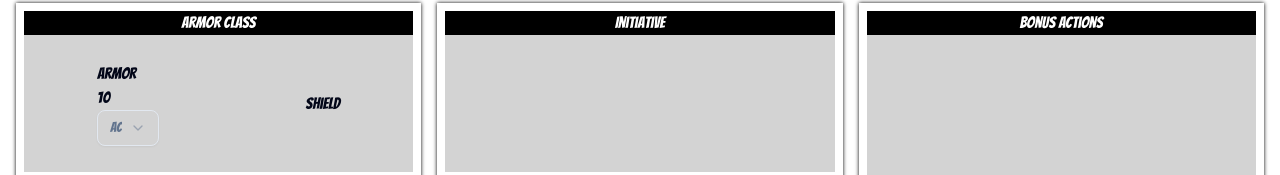
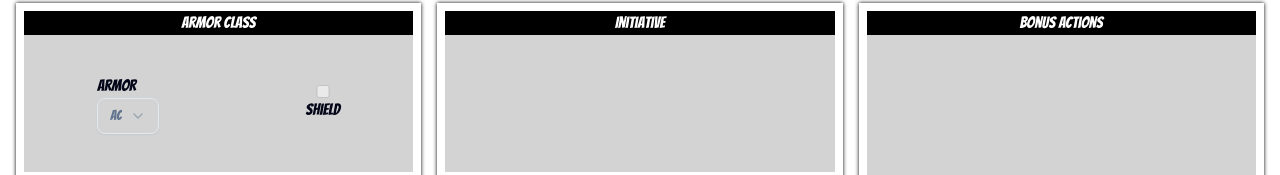
Before and after one commit to Asthere0n/paper-dragon-nextjs, a Next.js app: page / in a window 1280 px wide. Both pictures are taken after a click on the item 550 px from the left and 752 px from the top of the page. Shown: the part 141-316 px from the top of the page. Built offline with nearby package versions, Linux system fonts and the light colour scheme.

Commit message:
Refactor Armor and Shield components to integrate shield functionality and calculate armor class dynamically

```diff
--- a/src/components/CharacterSheetViewer/Combat/PCArmorClass/Armor/Armor.tsx
+++ b/src/components/CharacterSheetViewer/Combat/PCArmorClass/Armor/Armor.tsx
@@ -1,26 +1,8 @@
-import { useContext } from "react";
-import { CharacterContext } from "@/components/CharacterSheetViewer/CharacterSheetViewer";
-
 // Components
 import { Select, SelectContent, SelectItem, SelectTrigger, SelectValue } from "@/components/ui/select"
-import { calcAbilityMod } from "@/components/utils/calcAbilityMod";
+import calculateAC from "../calculateAC";
 
-export default function Armor({armorOptions, selectedArmorClass, onArmorClassChange}) {
-    const characterData = useContext(CharacterContext)
-    const abilityScores = characterData.proficiencies.abilityScores
-
-    function calculateAC(ArmorClass){
-        let finalAC = ArmorClass.base
-
-        if(ArmorClass.modifier !== undefined){
-            ArmorClass.modifier.forEach((ability) => {
-                finalAC += calcAbilityMod(abilityScores[ability])
-                // console.log(ability)
-            });
-        }
-
-        return finalAC
-    }
+export default function Armor({armorOptions, selectedArmorClass, onArmorClassChange, isShieldEquiped}) {
 
     return (
         <div>
@@ -29,7 +11,7 @@ export default function Armor({armorOptions, selectedArmorClass, onArmorClassCha
             </h3>
 
             <p>
-                {selectedArmorClass}
+                {calculateAC(selectedArmorClass, isShieldEquiped)}
             </p>
 
             <Select onValueChange={(value) => onArmorClassChange(value)}>
@@ -38,7 +20,7 @@ export default function Armor({armorOptions, selectedArmorClass, onArmorClassCha
                 </SelectTrigger>
                 <SelectContent>
                     {armorOptions.map(AC => (
-                        <SelectItem key={AC.title} value={calculateAC(AC)}>
+                        <SelectItem key={AC.title} value={AC}>
                             {AC.title}
                         </SelectItem>
                     ))}
--- a/src/components/CharacterSheetViewer/Combat/PCArmorClass/PCArmorClass.tsx
+++ b/src/components/CharacterSheetViewer/Combat/PCArmorClass/PCArmorClass.tsx
@@ -1,5 +1,5 @@
 import styles from "../../CharacterSheetViewer.module.css"
-import { useContext, useState } from "react"
+import { useContext, useEffect, useState } from "react"
 import { CharacterContext } from "../../CharacterSheetViewer"
 
 // Components
@@ -16,6 +16,13 @@ export default function PCArmorClass({ customStyles }: Props) {
   const characterAC = characterData.combat.AC
 
   const [selectedAC, setSelectedAC] = useState(10)
+  const [shieldEquiped, setShieldEquiped] = useState(false)
+
+  useEffect(()=>{
+    if (!selectedAC.AllowsShield){
+      setShieldEquiped(false)
+    }
+  },[selectedAC])
 
   return (
     <div className={`${styles.vignette} col-start-1 row-start-1 row-end-2 flex flex-col`} style={customStyles}>
@@ -27,8 +34,11 @@ export default function PCArmorClass({ customStyles }: Props) {
         armorOptions={characterAC}
         selectedArmorClass={selectedAC}
         onArmorClassChange={setSelectedAC}
+        isShieldEquiped={shieldEquiped}
+
         />
-        <Shield/>
+        <Shield isShieldEquiped={shieldEquiped} equipeShield={setShieldEquiped} allowsShield={selectedAC.AllowsShield}/>
+
       </div>
     </div>
   )
--- a/src/components/CharacterSheetViewer/Combat/PCArmorClass/Shield/Shield.tsx
+++ b/src/components/CharacterSheetViewer/Combat/PCArmorClass/Shield/Shield.tsx
@@ -1,7 +1,18 @@
 import React from 'react'
 
-export default function Shield() {
+export default function Shield({ isShieldEquiped, setShieldEquiped, allowsShield }) {
+
   return (
-    <div>Shield</div>
+    <div className='flex flex-col'>
+      <input
+      type="checkbox"
+      name="shield"
+      id="shield"
+      checked={isShieldEquiped && allowsShield}
+      onChange={(e) => setShieldEquiped(e.target.checked)}
+      disabled={!allowsShield}
+      />
+      <label htmlFor="shield">Shield</label>
+    </div>
   )
 }
--- /dev/null
+++ b/src/components/CharacterSheetViewer/Combat/PCArmorClass/calculateAC.ts
@@ -0,0 +1,23 @@
+import { useContext } from "react";
+import { CharacterContext } from "@/components/CharacterSheetViewer/CharacterSheetViewer";
+import { calcAbilityMod } from "@/components/utils/calcAbilityMod";
+
+
+function calculateAC(ArmorClass, shield) {
+    let finalAC = ArmorClass.base
+    const characterData = useContext(CharacterContext)
+    const abilityScores = characterData.proficiencies.abilityScores
+
+    if (ArmorClass.modifier) {
+        ArmorClass.modifier.forEach((ability) => {
+            finalAC += calcAbilityMod(abilityScores[ability])
+        });
+
+        if(shield){
+            finalAC += characterData.combat.Shield
+        }
+    }
+    return finalAC
+}
+
+export default calculateAC
--- a/src/test/testCharacter.json
+++ b/src/test/testCharacter.json
@@ -182,7 +182,8 @@
                 "title": "Chain Mail",
                 "base": 16,
                 "modifier":[],
-                "DisadvantageStealth": true
+                "DisadvantageStealth": true,
+                "AllowsShield": true
             },
             {
                 "title": "Scale Mail",
@@ -190,17 +191,20 @@
                 "modifier": [
                     "Dexterity"
                 ],
-                "DisadvantageStealth": true
+                "DisadvantageStealth": true,
+                "AllowsShield":true
             },
             {
                 "title": "Unarmed Defense",
                 "base": 10,
                 "modifier": [
                     "Dexterity",
-                    "Constitution"
+                    "Wisdom"
                 ],
-                "DisadvantageStealth": false
+                "DisadvantageStealth": false,
+                "AllowsShield": false
             }
-        ]
+        ],
+        "Shield":2
     }
 }
```
